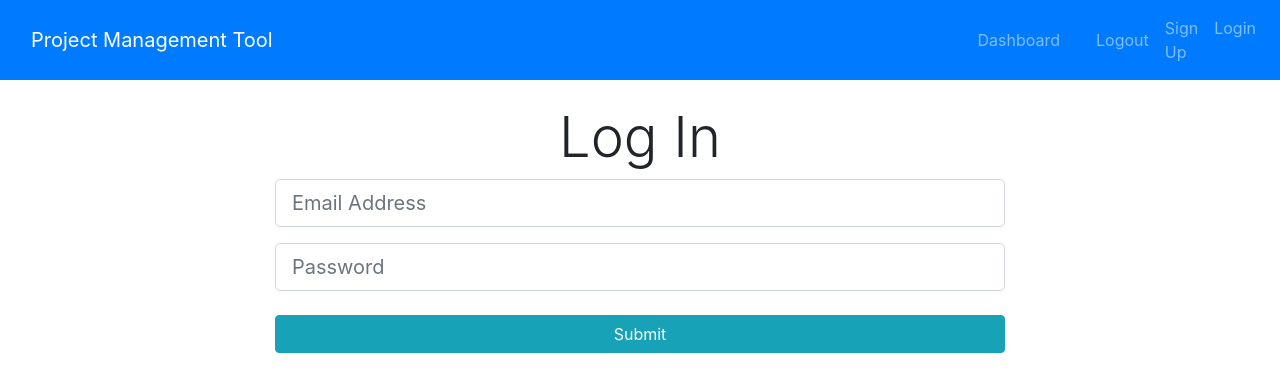
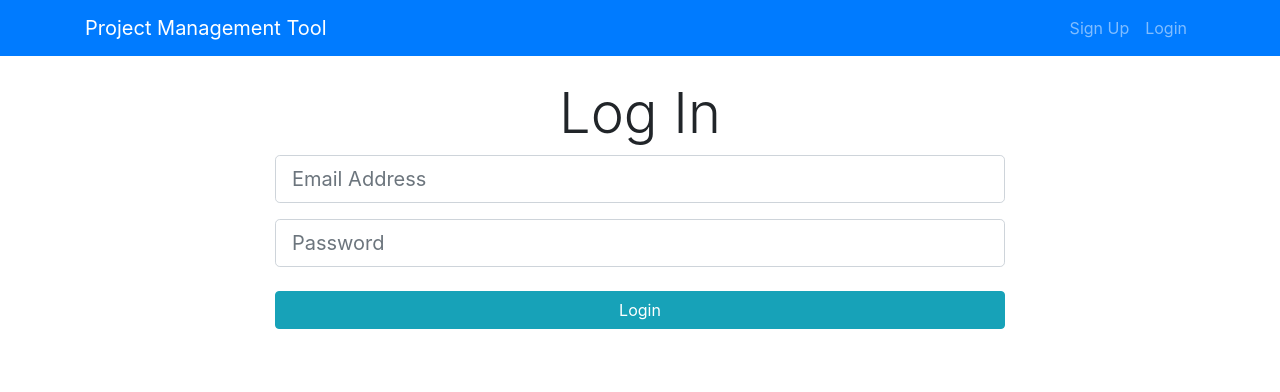
Before and after one commit to olayodepossible/Project_Management_Tool, a React (Create React App) app in the folder frontend/my-app/: page /login in a window 1280 px wide. Shown: the top 392 px of the page. Built offline with nearby package versions, Linux system fonts and the light colour scheme.

Commit message:
bug fixed

```diff
--- a/frontend/my-app/src/App.js
+++ b/frontend/my-app/src/App.js
@@ -3,7 +3,7 @@ import "./App.css";
 import DashBoard from "./components/dashBoard";
 import Header from "./components/Layout/Header";
 import "bootstrap/dist/css/bootstrap.min.css";
-import { BrowserRouter as Router, Route } from "react-router-dom";
+import { BrowserRouter as Router, Route, Switch } from "react-router-dom";
 import AddProject from "./components/Project/AddProject";
 import { Provider } from "react-redux";
 import store from "./store";
@@ -14,6 +14,29 @@ import UpdateProjectTask from "./components/ProjectBoard/ProjectTask/UpdateProje
 import Landing from "./components/Layout/Landing";
 import Register from "./components/UserManagement/Register";
 import Login from "./components/UserManagement/Login";
+import setJwtToken from "./securityUtils/setJWTToken";
+import jwt_decode from "jwt-decode";
+import { SET_CURRENT_USER } from "./actions/types";
+import { logout } from "./actions/securityActions";
+import SecureRoute from "./securityUtils/secureRoute";
+
+const jwtToken = localStorage.jwtToken;
+
+if (jwtToken) {
+  setJwtToken(jwtToken);
+  const decoded_jwtToken = jwt_decode(jwtToken);
+  store.dispatch({
+    type: SET_CURRENT_USER,
+    payload: decoded_jwtToken,
+  });
+
+  const currentTime = Date.now() / 1000;
+  if (decoded_jwtToken.exp < currentTime) {
+    // Handle Logout
+    store.dispatch(logout());
+    window.location.href = "/";
+  }
+}
 
 function App() {
   return (
@@ -26,16 +49,33 @@ function App() {
           <Route exact path="/register" component={Register} />
           <Route exact path="/login" component={Login} />
 
-          <Route exact path="/dashboard" component={DashBoard} />
-          <Route exact path="/addProject" component={AddProject} />
-          <Route exact path="/updateProject/:id" component={UpdateProject} />
-          <Route exact path="/projectBoard/:id" component={ProjectBoard} />
-          <Route exact path="/addProjectTask/:id" component={AddProjectTask} />
-          <Route
-            exact
-            path="/updateProjectTask/:backlog_id/:pt_id"
-            component={UpdateProjectTask}
-          />
+          <Switch>
+            {
+              //Private Route
+            }
+            <SecureRoute exact path="/dashboard" component={DashBoard} />
+            <SecureRoute exact path="/addProject" component={AddProject} />
+            <SecureRoute
+              exact
+              path="/updateProject/:id"
+              component={UpdateProject}
+            />
+            <SecureRoute
+              exact
+              path="/projectBoard/:id"
+              component={ProjectBoard}
+            />
+            <SecureRoute
+              exact
+              path="/addProjectTask/:id"
+              component={AddProjectTask}
+            />
+            <SecureRoute
+              exact
+              path="/updateProjectTask/:backlog_id/:pt_id"
+              component={UpdateProjectTask}
+            />
+          </Switch>
         </div>
       </Router>
     </Provider>
--- a/frontend/my-app/src/actions/securityActions.js
+++ b/frontend/my-app/src/actions/securityActions.js
@@ -1,6 +1,6 @@
 import axios from "axios";
 import { GET_ERRORS, SET_CURRENT_USER } from "./types";
-import setJWTToken from "../securityUtils/setJWTToken";
+import setJwtToken from "../securityUtils/setJWTToken";
 import jwt_decode from "jwt-decode";
 
 //Coming from the form
@@ -27,7 +27,7 @@ export const login = (LoginRequest) => async (dispatch) => {
     const { token } = response.data;
     //store the token in the localStorage
     localStorage.setItem("jwtToken", token);
-    setJWTToken(token);
+    setJwtToken(token);
     const decoded = jwt_decode(token);
 
     dispatch({
@@ -41,3 +41,12 @@ export const login = (LoginRequest) => async (dispatch) => {
     });
   }
 };
+
+export const logout = () => (dispatch) => {
+  localStorage.removeItem("jwtToken");
+  setJwtToken(false);
+  dispatch({
+    type: GET_ERRORS,
+    payload: {},
+  });
+};
--- a/frontend/my-app/src/components/Layout/Header.js
+++ b/frontend/my-app/src/components/Layout/Header.js
@@ -2,8 +2,7 @@ import React, { Component } from "react";
 import { Link } from "react-router-dom";
 import PropTypes from "prop-types";
 import { connect } from "react-redux";
-/*
-import { logout } from "../../actions/securityActions"; */
+import { logout } from "../../actions/securityActions";
 
 class Header extends Component {
   logout() {
@@ -11,9 +10,9 @@ class Header extends Component {
     window.location.href = "/";
   }
   render() {
-    // const { validToken, user } = this.props.security;
+    const { validToken, user } = this.props.security;
 
-    /*     const userIsAuthenticated = (
+    const userIsAuthenticated = (
       <div className="collapse navbar-collapse" id="mobile-nav">
         <ul className="navbar-nav mr-auto">
           <li className="nav-item">
@@ -27,13 +26,14 @@ class Header extends Component {
           <li className="nav-item">
             <Link className="nav-link" to="/dashboard">
               <i className="fas fa-user-circle mr-1" />
+              {user.fullName}
             </Link>
           </li>
           <li className="nav-item">
             <Link
               className="nav-link"
               to="/logout"
-              //   onClick={this.logout.bind(this)}  {user.fullName}
+              onClick={this.logout.bind(this)}
             >
               Logout
             </Link>
@@ -57,15 +57,15 @@ class Header extends Component {
           </li>
         </ul>
       </div>
-    ); */
+    );
 
     let headerLinks;
 
-    /* if (validToken && user) {
+    if (validToken && user) {
       headerLinks = userIsAuthenticated;
     } else {
       headerLinks = userIsNotAuthenticated;
-    } */
+    }
 
     return (
       <nav className="navbar navbar-expand-sm navbar-dark bg-primary mb-4">
@@ -81,60 +81,20 @@ class Header extends Component {
           >
             <span className="navbar-toggler-icon" />
           </button>
-        </div>
-
-        <div className="collapse navbar-collapse" id="mobile-nav">
-          <ul className="navbar-nav mr-auto">
-            <li className="nav-item">
-              <Link className="nav-link" to="/dashboard">
-                Dashboard
-              </Link>
-            </li>
-          </ul>
-
-          <ul className="navbar-nav ml-auto">
-            <li className="nav-item">
-              <Link className="nav-link" to="/dashboard">
-                <i className="fas fa-user-circle mr-1" />
-              </Link>
-            </li>
-            <li className="nav-item">
-              <Link
-                className="nav-link"
-                to="/logout"
-                //   onClick={this.logout.bind(this)}  {user.fullName}
-              >
-                Logout
-              </Link>
-            </li>
-          </ul>
-        </div>
-        <div className="collapse navbar-collapse" id="mobile-nav">
-          <ul className="navbar-nav ml-auto">
-            <li className="nav-item">
-              <Link className="nav-link" to="/register">
-                Sign Up
-              </Link>
-            </li>
-            <li className="nav-item">
-              <Link className="nav-link" to="/login">
-                Login
-              </Link>
-            </li>
-          </ul>
+          {headerLinks}
         </div>
       </nav>
     );
   }
 }
-/* {headerLinks} */
-/* Header.propTypes = {
+
+Header.propTypes = {
   logout: PropTypes.func.isRequired,
   security: PropTypes.object.isRequired,
 };
 
 const mapStateToProps = (state) => ({
   security: state.security,
-}); */
+});
 
-export default Header; //connect(mapStateToProps, { logout })
+export default connect(mapStateToProps, { logout })(Header);
--- a/frontend/my-app/src/components/UserManagement/Login.js
+++ b/frontend/my-app/src/components/UserManagement/Login.js
@@ -86,7 +86,11 @@ class Login extends Component {
                     <div className="invalid-feedback">{errors.password}</div>
                   )}
                 </div>
-                <input type="submit" className="btn btn-info btn-block mt-4" />
+                <input
+                  type="submit"
+                  value="Login"
+                  className="btn btn-info btn-block mt-4"
+                />
               </form>
             </div>
           </div>
--- a/frontend/my-app/src/reducers/index.js
+++ b/frontend/my-app/src/reducers/index.js
@@ -4,8 +4,6 @@ import projectReducer from "./projectReducer";
 import securityReducer from "./securityReducer";
 
 import BackLogReducer from "./BackLogReducer";
-/*
-import securityReducer from "./securityReducer";  */
 
 export default combineReducers({
   errors: errorReducer,
@@ -13,7 +11,6 @@ export default combineReducers({
   project: projectReducer,
 
   backlog: BackLogReducer,
+
   security: securityReducer,
-  /*
-  security: securityReducer, */
 });
--- /dev/null
+++ b/frontend/my-app/src/securityUtils/secureRoute.js
@@ -0,0 +1,26 @@
+import React from "react";
+import { Route, Redirect } from "react-router-dom";
+import { connect } from "react-redux";
+import PropTypes from "prop-types";
+
+const SecureRoute = ({ component: Component, security, ...otherProps }) => (
+  <Route
+    {...otherProps}
+    render={(props) =>
+      security.validToken === true ? (
+        <Component {...props} />
+      ) : (
+        <Redirect to="login" />
+      )
+    }
+  />
+);
+
+SecureRoute.propTypes = {
+  security: PropTypes.object.isRequired,
+};
+
+const mapStateToProps = (state) => ({
+  security: state.security,
+});
+export default connect(mapStateToProps)(SecureRoute);
--- a/frontend/my-app/src/securityUtils/setJWTToken.js
+++ b/frontend/my-app/src/securityUtils/setJWTToken.js
@@ -1,6 +1,6 @@
 import axios from "axios";
 
-const setJWTToken = (token) => {
+const setJwtToken = (token) => {
   if (token) {
     axios.defaults.headers.common["Authorization"] = token;
   } else {
@@ -8,4 +8,4 @@ const setJWTToken = (token) => {
   }
 };
 
-export default setJWTToken;
+export default setJwtToken;
--- a/frontend/my-app/src/store.js
+++ b/frontend/my-app/src/store.js
@@ -7,18 +7,14 @@ const middleware = [thunk];
 
 let store;
 
-/* const ReactReduxDevTools =
-  window.__REDUX_DEVTOOLS_EXTENSION__ && window.__REDUX_DEVTOOLS_EXTENSION__(); */
+const ReactReduxDevTools =
+  window.__REDUX_DEVTOOLS_EXTENSION__ && window.__REDUX_DEVTOOLS_EXTENSION__();
 
-if (window.navigator.userAgent.includes("Firefox")) {
+if (window.navigator.userAgent.includes("Firefox") && ReactReduxDevTools) {
   store = createStore(
     rootReducer,
     initalState,
-    compose(
-      applyMiddleware(...middleware),
-      window.__REDUX_DEVTOOLS_EXTENSION__ &&
-        window.__REDUX_DEVTOOLS_EXTENSION__()
-    )
+    compose(applyMiddleware(...middleware), ReactReduxDevTools)
   );
 } else {
   store = createStore(
```
Also changed, not shown: 2 other files (tests, documents, lock files or other folders).
